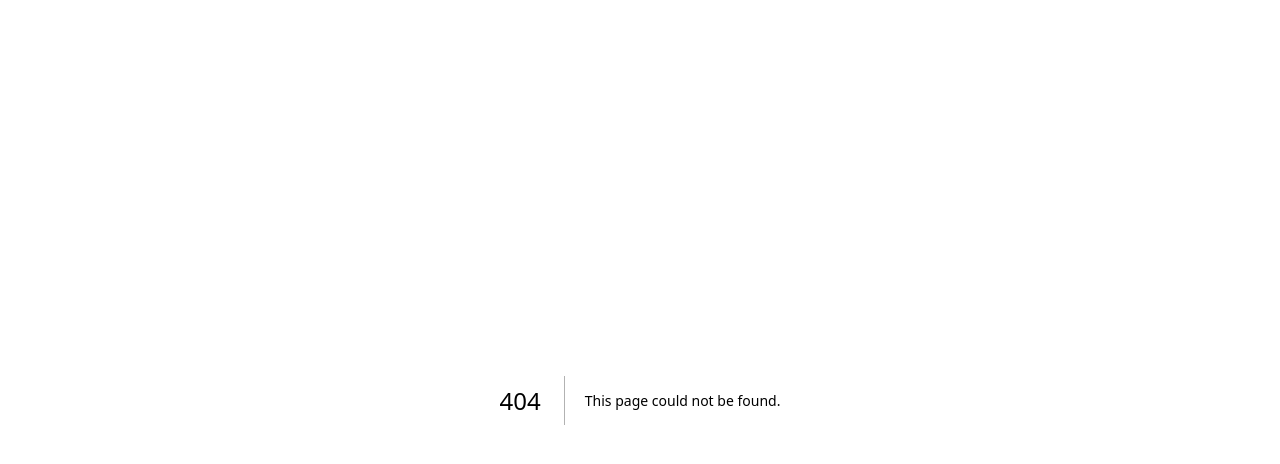
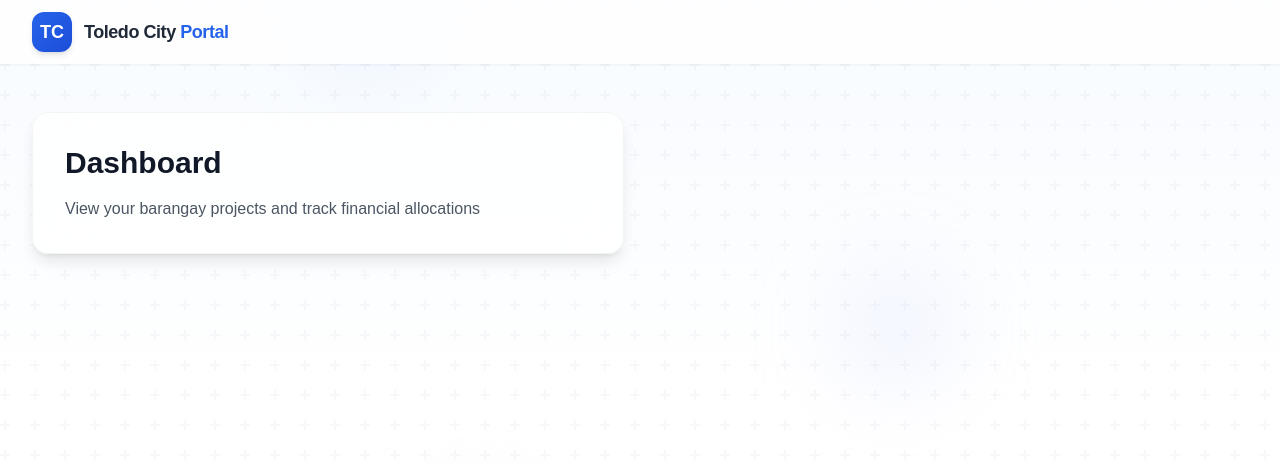
Before and after one commit to shinichikudo1st/wow-bato, a Next.js app: page /home/citizen in a window 1280 px wide. Before the commit this address had no page. Shown: the top 464 px of the page. Built offline with nearby package versions, Linux system fonts and the light colour scheme; no server answers.

Commit message:
citizen dashboard page

```diff
--- /dev/null
+++ b/app/home/citizen/page.tsx
@@ -0,0 +1,32 @@
+"use client";
+
+import AuthBackground from "@/components/auth/authBackground";
+import Navbar from "@/components/reusable/navbar";
+import { useProfileID } from "@/hooks/userHooks";
+
+export default function BarangayCitizenPage() {
+  const { barangayID } = useProfileID();
+
+  return (
+    <div className="relative min-h-screen bg-gradient-to-b from-blue-50/50 via-white to-white">
+      <AuthBackground />
+      <Navbar />
+
+      <main className="relative z-10 max-w-7xl mx-auto px-4 sm:px-6 lg:px-8 py-12">
+        <div className="grid gap-8 md:grid-cols-2">
+          <div className="space-y-8">
+            {/* Welcome Section */}
+            <div className="bg-white p-8 shadow-lg rounded-2xl border border-gray-100 backdrop-blur-xl bg-opacity-80 hover:shadow-xl transition-all duration-300">
+              <h1 className="text-3xl font-bold text-gray-900 mb-4">
+                Dashboard
+              </h1>
+              <p className="text-gray-600">
+                View your barangay projects and track financial allocations
+              </p>
+            </div>
+          </div>
+        </div>
+      </main>
+    </div>
+  );
+}
```
